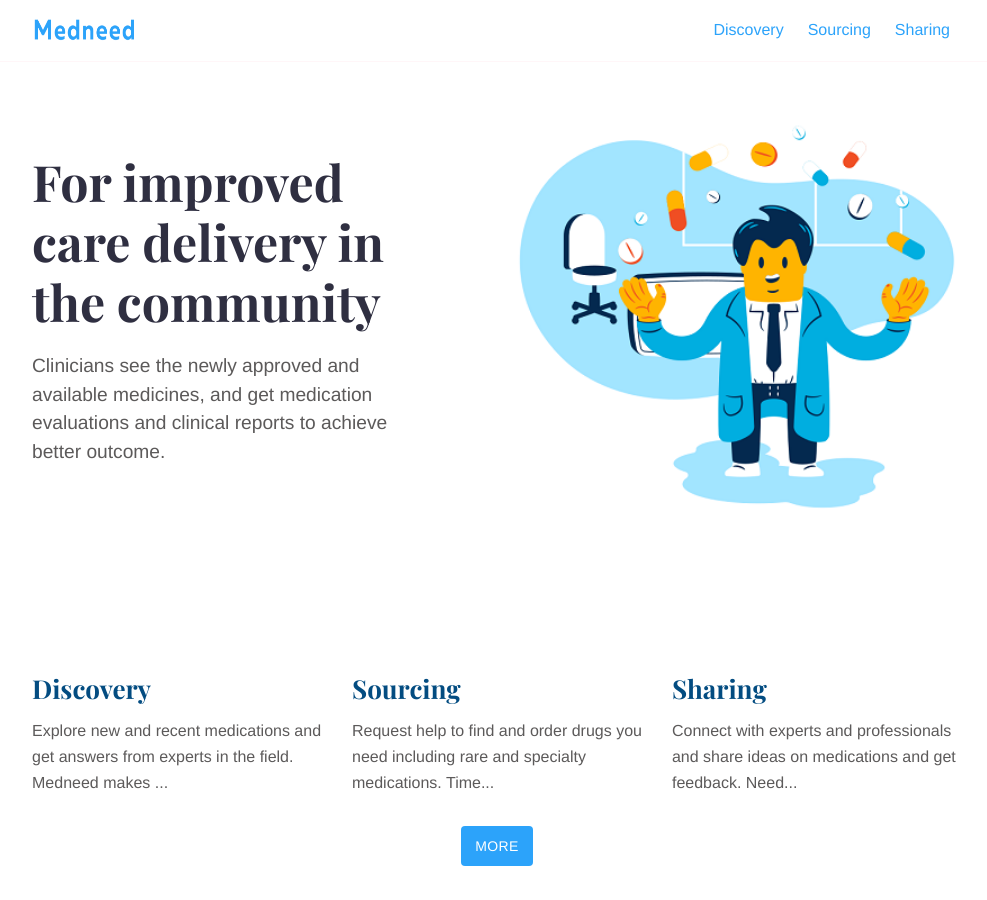
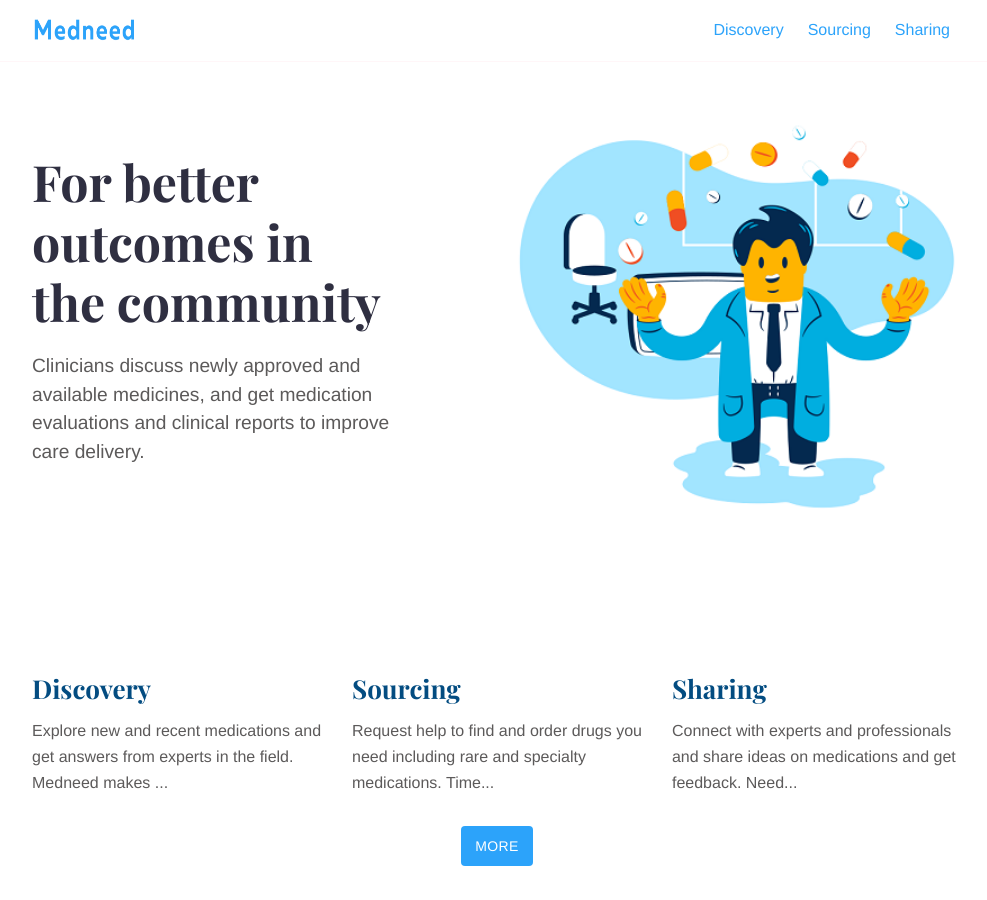
Before and after one commit to Iraneus/betamedneed, a Jekyll site: the page built from index.md, in a window 1280 px wide and 900 px high. Shown: the whole window, without its empty margins (143-1130 px from the left). Built offline with Jekyll 4.4.1, drawn with Linux system fonts in a browser that asks for light colours.

Commit message:
edit index

```diff
--- a/index.md
+++ b/index.md
@@ -8,6 +8,6 @@
 show_call_box: false
 ---
 
-# For improved care delivery in the community
+# For better outcomes in the community
 
-Clinicians see the newly approved and available medicines, and get medication evaluations and clinical reports to achieve better outcome.
+Clinicians discuss newly approved and available medicines, and get medication evaluations and clinical reports to improve care delivery.
```
